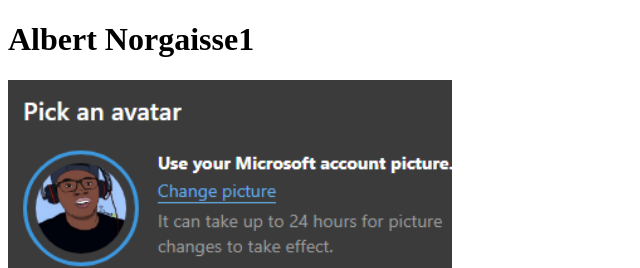
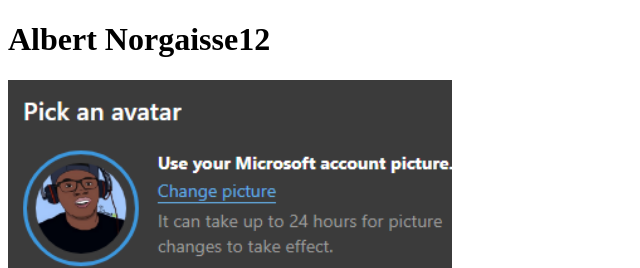
Before and after one commit to codealbert/CapstoneP1, a plain HTML site: page index.html in a window 1280 px wide. Shown: the top 268 px of the page, 0-640 px from the left. Drawn offline with Linux system fonts and the light colour scheme.

Commit message:
Update2 index.html

```diff
--- a/index.html
+++ b/index.html
@@ -6,7 +6,7 @@
     <title>My Resume</title>
   </head>
   <body>
-    <h1>Albert Norgaisse1</h1>
+    <h1>Albert Norgaisse12</h1>
     <img src="./Images/ME.png" alt="Albert N" height="200" />
     <br />
     <ol>
```
